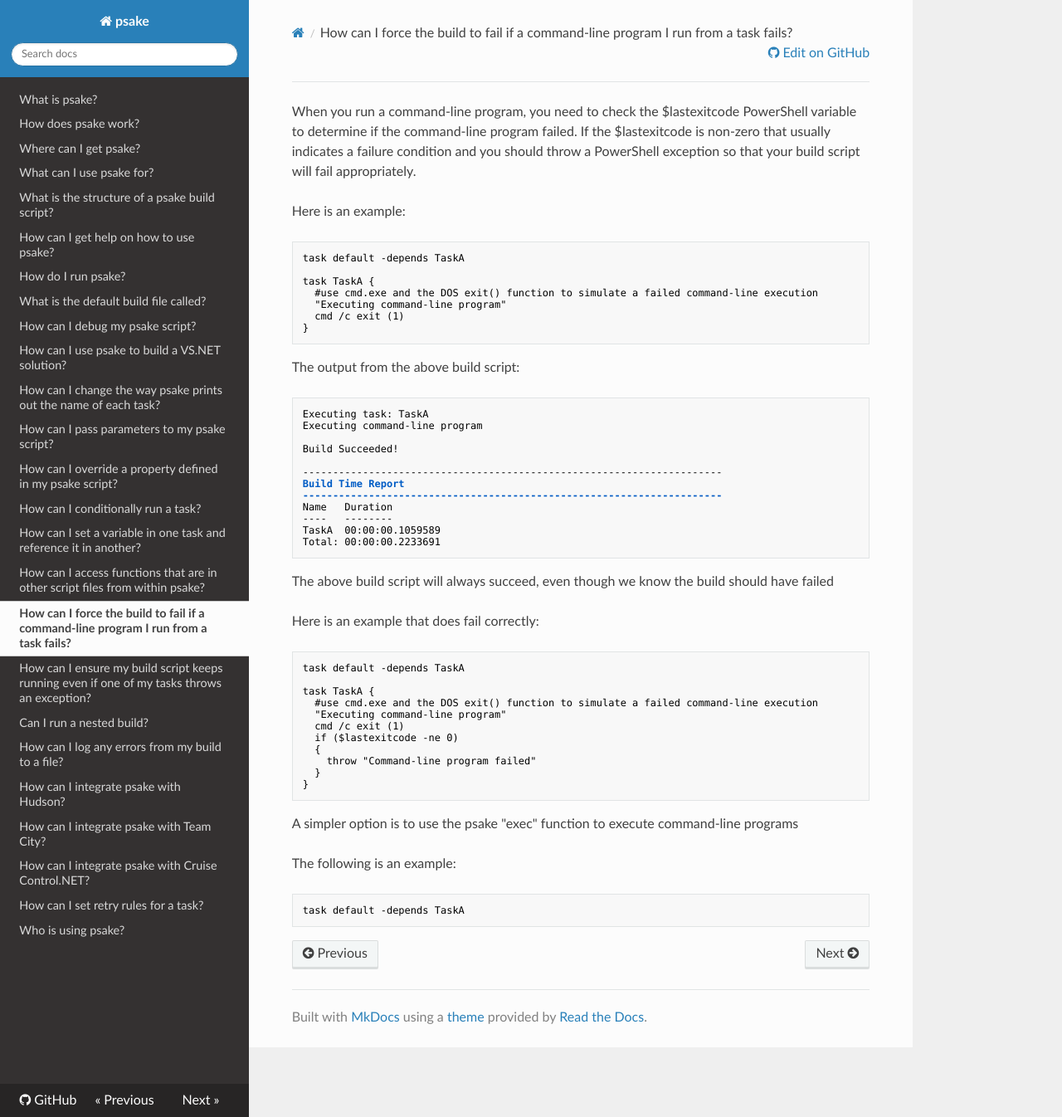
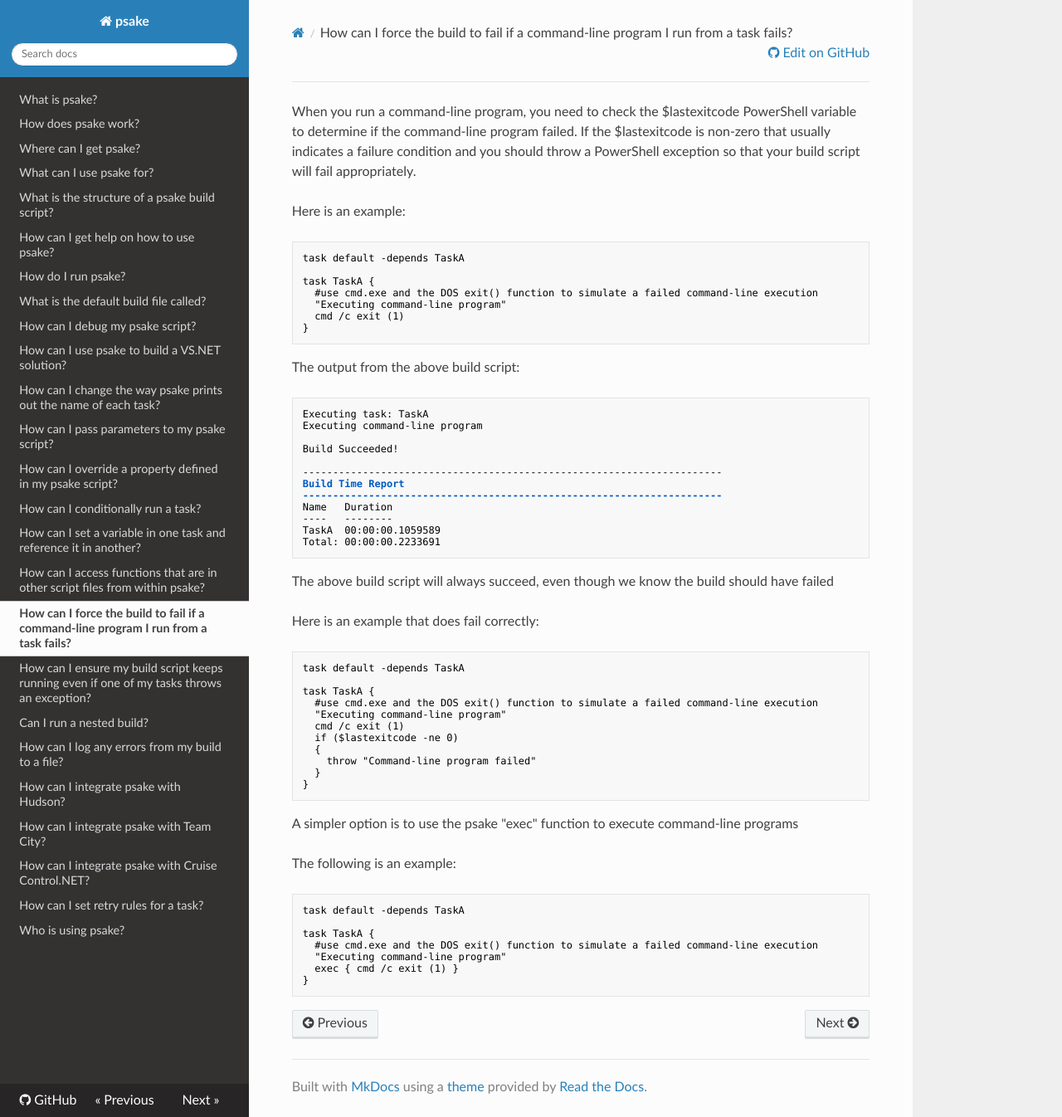
Before and after one commit to psake/psake, an MkDocs documentation site: the page built from docs/how-to-fail-a-build.md, in a window 1280 px wide and 1346 px high. Shown: the whole window at 83% size. Built offline with MkDocs 1.6.1, drawn with Linux system fonts in a browser that asks for light colours; nearby versions of some CDN libraries; old or Windows-style settings are respelled for this version of MkDocs.

Commit message:
fix #169 how-to-fail-a-build docs
This fixes the documentation issue in #169

````diff
--- a/docs/how-to-fail-a-build.md
+++ b/docs/how-to-fail-a-build.md
@@ -53,4 +53,10 @@ The following is an example:
 
 ```powershell
 task default -depends TaskA
+
+task TaskA {
+  #use cmd.exe and the DOS exit() function to simulate a failed command-line execution
+  "Executing command-line program"
+  exec { cmd /c exit (1) }
+}
 ```
````
